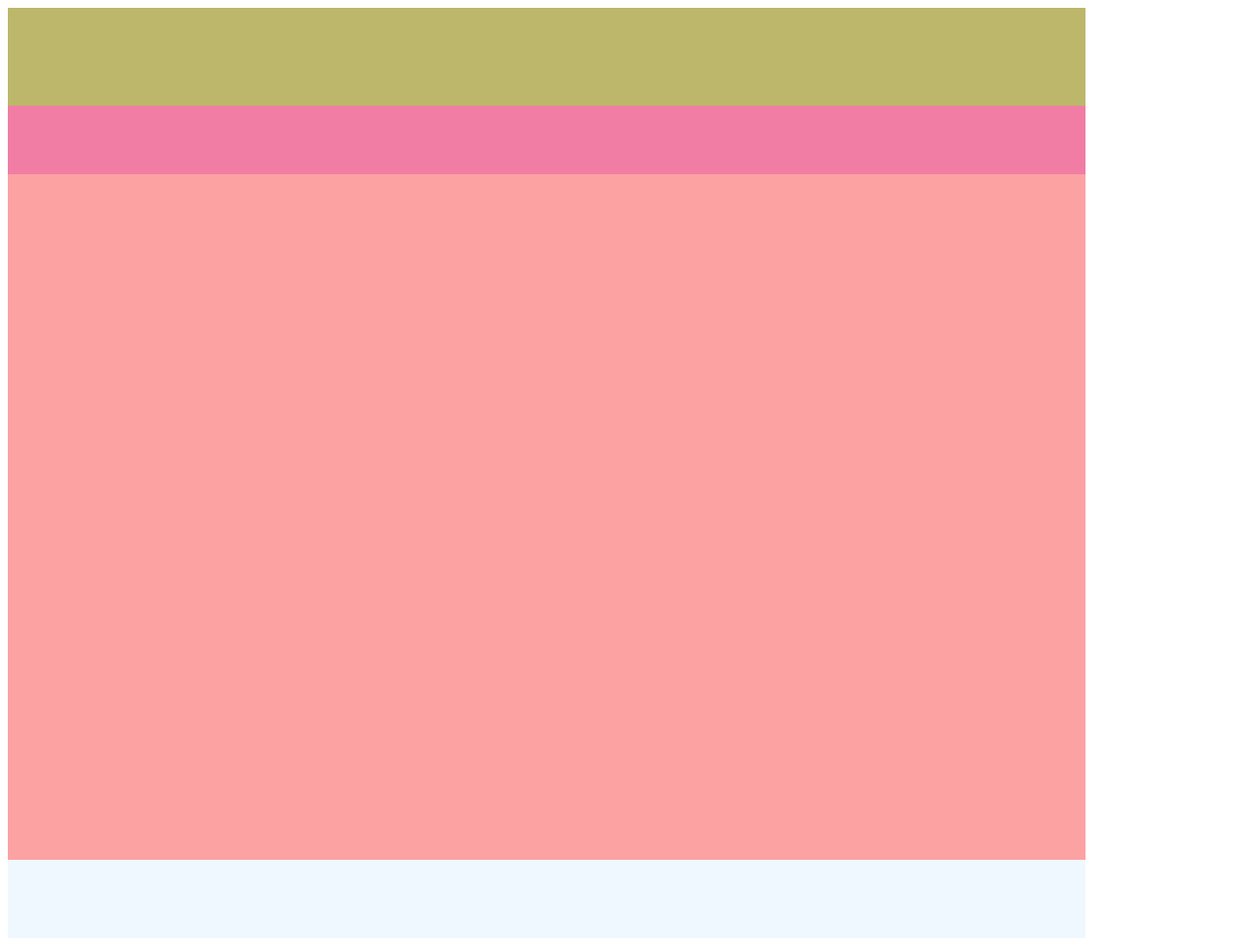
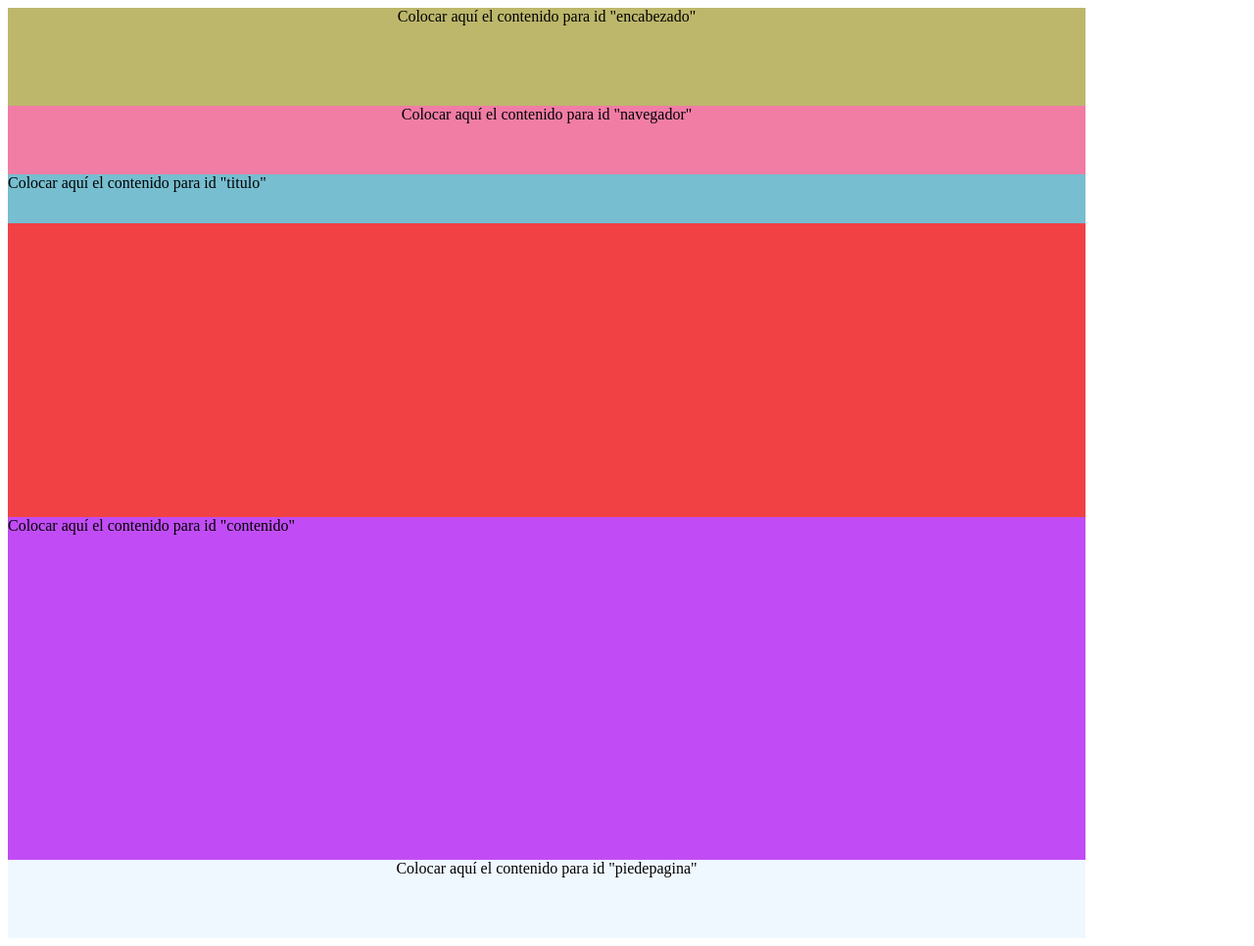
Before and after one commit to JulietaMaldonado/esqueleto-de-pagina, a plain HTML site: page index.html in a window 1280 px wide. Shown: the whole page at 98% size. Drawn offline with Linux system fonts and the light colour scheme.

Commit message:
commit 3

```diff
--- a/index.html
+++ b/index.html
@@ -20,6 +20,9 @@
         border: none;
         background-color: darkkhaki;
       }
+      #encabezado {
+        text-align: center;
+      }
       #principal2 {
         background-color: #f17da5;
         margin: 0px;
@@ -27,6 +30,9 @@
         height: 70px;
         width: 1100px;
         border: none;
+      }
+      #navegador {
+        text-align: center;
       }
       #principal3 {
         background-color: #fda2a3;
@@ -36,6 +42,46 @@
         width: 1100px;
         border: none;
       }
+      #cuerpo {
+        height: 700px;
+        width: 1100px;
+        border-width: 0px;
+        border-style: none;
+      }
+      #titulo {
+        background-color: #77bed0;
+        height: 50px;
+        width: 1100px;
+        border-width: 0px;
+        border-style: none;
+      }
+      #izquierda {
+        background-color: #f14144;
+        height: 300px;
+        width: 550px;
+        border-width: 0px;
+        border-style: none;
+        float: left;
+      }
+      #derecha {
+        background-color: #f14144;
+        height: 300px;
+        width: 550px;
+        border-width: 0px;
+        border-style: none;
+        float: right;
+      }
+      #contenido {
+        background-color: #c14cf5;
+        margin: 0px;
+        padding: 0px;
+        clear: both;
+        height: 350px;
+        width: 1100px;
+        border-width: 0px;
+        border-style: none;
+      }
+
       #principal4 {
         width: 1100px;
         height: 80px;
@@ -44,15 +90,35 @@
         border: none;
         background-color: aliceblue;
       }
+      #piedepagina {
+        text-align: center;
+      }
     </style>
   </head>
   <body>
-    <div id="principal1"></div>
+    <div id="principal1">
+      <header id="encabezado">
+        Colocar aquí el contenido para id "encabezado"
+      </header>
+    </div>
 
-    <div id="principal2"></div>
+    <div id="principal2">
+      <nav id="navegador">Colocar aquí el contenido para id "navegador"</nav>
+    </div>
 
-    <div id="principal3"></div>
+    <div id="principal3">
+      <div id="cuerpo">
+        <div id="titulo">Colocar aquí el contenido para id "titulo"</div>
+        <div id="izquierda"></div>
+        <div id="derecha"></div>
+        <div id="contenido">Colocar aquí el contenido para id "contenido"</div>
+      </div>
+    </div>
 
-    <div id="principal4"></div>
+    <div id="principal4">
+      <div id="piedepagina">
+        Colocar aquí el contenido para id "piedepagina"
+      </div>
+    </div>
   </body>
 </html>
```
